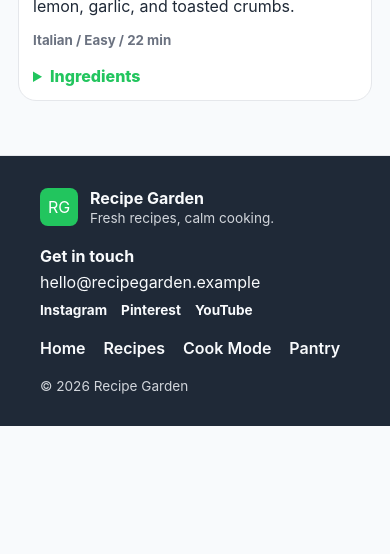
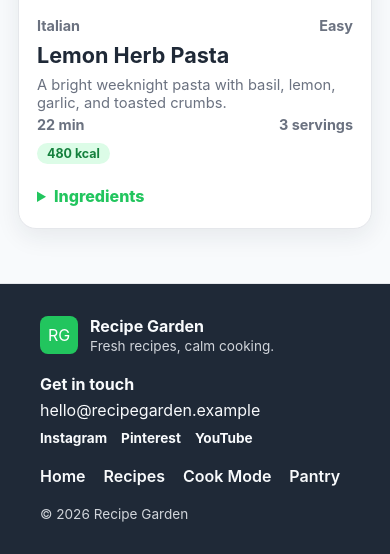
Before and after one commit to jeshmin-dot/Food-recipes, a Flask app: page /recipes in a window 390 px wide. Shown: the part 2070-2624 px from the top of the page. Before the commit the page ends 2496 px from the top, so only its background shows below. Run offline with Flask 3, Linux system fonts and the light colour scheme; data comes from the database, SQL or seed files in the repository; data that the repository does not hold is empty.

Commit message:
Add calorie field/filter, redesign recipe cards and browse page, add ingredient checklist and share button, fix PDF and test-isolation bugs

```diff
--- a/app/database.py
+++ b/app/database.py
@@ -34,6 +34,7 @@ def seed_recipes():
             ingredients="spaghetti\nlemon zest\nbasil\ngarlic\nolive oil\nparmesan\nbreadcrumbs",
             steps="Boil pasta until just tender.\nToast crumbs with garlic and oil.\nToss pasta with lemon, basil, and parmesan.\nFinish with crumbs and black pepper.",
             nutrition="480 kcal, 16g protein, 62g carbs",
+            calories=480,
         ),
         Recipe(
             title="Miso Maple Bowls",
@@ -46,6 +47,7 @@ def seed_recipes():
             ingredients="rice\ntofu\nmiso paste\nmaple syrup\nbroccoli\ncarrots\nsesame seeds",
             steps="Cook rice and keep warm.\nRoast vegetables and tofu until golden.\nWhisk miso, maple, soy sauce, and lime.\nSpoon glaze over bowls and scatter sesame seeds.",
             nutrition="540 kcal, 22g protein, 70g carbs",
+            calories=540,
         ),
         Recipe(
             title="Coconut Chickpea Stew",
@@ -58,6 +60,7 @@ def seed_recipes():
             ingredients="chickpeas\ncoconut milk\ntomatoes\nginger\nspinach\nonion\nchili flakes",
             steps="Soften onion with ginger and chili.\nAdd tomatoes, chickpeas, and coconut milk.\nSimmer until thick.\nFold in spinach and serve with rice or flatbread.",
             nutrition="390 kcal, 12g protein, 45g carbs",
+            calories=390,
         ),
     ]
     db.session.add_all(recipes)
--- a/app/static/css/style.css
+++ b/app/static/css/style.css
@@ -119,7 +119,7 @@ p {
 
 h1 {
   margin: 0;
-  font-size: clamp(1.75rem, 4vw, 2.5rem);
+  font-size: clamp(3rem, 9vw, 7.5rem);
   line-height: 0.92;
   letter-spacing: 0;
 }
@@ -142,7 +142,7 @@ h1 {
   min-height: 44px;
   align-items: center;
   justify-content: center;
-  padding: 0 18px;
+  padding: 0 18px; line-height: 1.2;
   border: 1px solid var(--ink);
   border-radius: 8px;
   cursor: pointer;
@@ -804,6 +804,7 @@ textarea:focus-visible {
 }
 .recipe-actions {
   display: flex;
+  flex-wrap: wrap;
   gap: 10px;
 }
 
@@ -918,7 +919,81 @@ input, textarea, select {
   border: none !important;
 }
 
-.hero h1 {
-  font-size: clamp(3rem, 9vw, 7.5rem);
-  line-height: 0.92;
+/* Rating / calorie badges on recipe cards */
+.badge-row {
+  display: flex;
+  flex-wrap: wrap;
+  gap: 8px;
+  margin-top: 10px;
 }
+.badge {
+  display: inline-flex;
+  align-items: center;
+  gap: 4px;
+  padding: 3px 10px;
+  border-radius: 999px;
+  font-size: 0.78rem;
+  font-weight: 700;
+}
+.badge-rating {
+  background: #FEF3C7;
+  color: #92400E;
+}
+.badge-calories {
+  background: #DCFCE7;
+  color: #15803D;
+}
+
+/* Keep card description to two lines so cards in the same row stay level */
+.card-description {
+  color: var(--muted);
+  font-size: 0.92rem;
+  margin: 4px 0;
+  display: -webkit-box;
+  -webkit-line-clamp: 2;
+  -webkit-box-orient: vertical;
+  overflow: hidden;
+}
+
+.card-ingredients {
+  padding: 0 18px 18px;
+  color: var(--muted);
+}
+.card-ingredients summary {
+  padding: 4px 0;
+}
+
+/* Ingredient checklist on the recipe detail page */
+.ingredient-checklist {
+  display: grid;
+  gap: 10px;
+  padding: 0;
+  list-style: none;
+}
+.ingredient-checklist li {
+  padding-bottom: 10px;
+  border-bottom: 1px solid var(--line);
+}
+.ingredient-checklist label {
+  display: flex;
+  align-items: center;
+  gap: 10px;
+  cursor: pointer;
+  color: var(--ink);
+  font-weight: 400;
+}
+.ingredient-checklist input[type="checkbox"] {
+  width: 18px;
+  height: 18px;
+  min-height: 0;
+  flex-shrink: 0;
+  padding: 0;
+  border: 1px solid var(--line);
+  border-radius: 4px;
+  background: var(--white);
+  accent-color: var(--leaf);
+}
+.ingredient-checklist li.checked span {
+  text-decoration: line-through;
+  color: var(--muted);
+}
--- a/app/templates/dashboard.html
+++ b/app/templates/dashboard.html
@@ -22,7 +22,10 @@
     </div>
     <label>Upload an image <input type="file" name="image_file" accept=".png,.jpg,.jpeg,.gif,.webp"></label>
     <label>...or paste an image URL <input name="image_url" placeholder="https://..."></label>
-    <label>Nutrition <input name="nutrition" placeholder="420 kcal, 18g protein"></label>
+    <div class="form-row">
+      <label>Nutrition <input name="nutrition" placeholder="420 kcal, 18g protein"></label>
+      <label>Calories (optional) <input type="number" name="calories" min="0" placeholder="420"></label>
+    </div>
     <label>Ingredients <textarea name="ingredients" required placeholder="One ingredient per line"></textarea></label>
     <label>Steps <textarea name="steps" required placeholder="One step per line"></textarea></label>
     <button class="btn primary" type="submit">Save recipe</button>
--- a/app/templates/edit_recipe.html
+++ b/app/templates/edit_recipe.html
@@ -29,7 +29,10 @@
     <p>Current image: <img src="{{ recipe.image_url }}" alt="{{ recipe.title }}" style="max-width:120px;border-radius:8px;"></p>
     <label>Upload a new image (optional) <input type="file" name="image_file" accept=".png,.jpg,.jpeg,.gif,.webp"></label>
     <label>...or paste a new image URL <input name="image_url" placeholder="Leave blank to keep current image"></label>
-    <label>Nutrition <input name="nutrition" value="{{ recipe.nutrition or '' }}" placeholder="420 kcal, 18g protein"></label>
+    <div class="form-row">
+      <label>Nutrition <input name="nutrition" value="{{ recipe.nutrition or '' }}" placeholder="420 kcal, 18g protein"></label>
+      <label>Calories (optional) <input type="number" name="calories" min="0" value="{{ recipe.calories if recipe.calories is not none else '' }}" placeholder="420"></label>
+    </div>
     <label>Ingredients <textarea name="ingredients" required>{{ recipe.ingredients }}</textarea></label>
     <label>Steps <textarea name="steps" required>{{ recipe.steps }}</textarea></label>
     <button class="btn primary" type="submit">Save changes</button>
--- a/app/templates/partials/recipe_table.html
+++ b/app/templates/partials/recipe_table.html
@@ -1,15 +1,38 @@
-<div class="recipe-table">
+<div class="recipe-grid">
   {% for recipe in recipes %}
-    <article class="recipe-row">
+    <article class="recipe-card">
+      {% if current_user %}
+        <form method="post" action="{{ url_for('recipes.toggle_favorite', recipe_id=recipe.id) }}" class="bookmark-form">
+          <input type="hidden" name="csrf_token" value="{{ csrf_token() }}">
+          <button type="submit" class="bookmark-btn {{ 'active' if favorite_ids and recipe.id in favorite_ids }}" aria-label="Toggle favorite">
+            {{ ('&#9733;' if favorite_ids and recipe.id in favorite_ids else '&#9734;') | safe }}
+          </button>
+        </form>
+      {% endif %}
       <a href="{{ url_for('recipes.recipe_detail', recipe_id=recipe.id) }}">
         <img src="{{ recipe.image_url }}" alt="{{ recipe.title }}">
+        <div class="recipe-body">
+          <div class="meta">
+            <span>{{ recipe.cuisine }}</span>
+            <span>{{ recipe.difficulty }}</span>
+          </div>
+          <h3>{{ recipe.title }}</h3>
+          <p class="card-description">{{ recipe.description }}</p>
+          <div class="stats">
+            <span>{{ recipe.minutes }} min</span>
+            <span>{{ recipe.servings }} servings</span>
+          </div>
+          <div class="badge-row">
+            {% if recipe.average_rating %}
+              <span class="badge badge-rating">&#9733; {{ recipe.average_rating }}</span>
+            {% endif %}
+            {% if recipe.calories %}
+              <span class="badge badge-calories">{{ recipe.calories }} kcal</span>
+            {% endif %}
+          </div>
+        </div>
       </a>
-      <div>
-        <h2><a href="{{ url_for('recipes.recipe_detail', recipe_id=recipe.id) }}">{{ recipe.title }}</a></h2>
-        <p>{{ recipe.description }}</p>
-        <small>{{ recipe.cuisine }} / {{ recipe.difficulty }} / {{ recipe.minutes }} min</small>
-      </div>
-      <details>
+      <details class="card-ingredients">
         <summary>Ingredients</summary>
         <ul>
           {% for ingredient in recipe.ingredients.split("\n") %}
@@ -17,14 +40,6 @@
           {% endfor %}
         </ul>
       </details>
-      {% if current_user %}
-        <form method="post" action="{{ url_for('recipes.toggle_favorite', recipe_id=recipe.id) }}" class="bookmark-form-inline">
-          <input type="hidden" name="csrf_token" value="{{ csrf_token() }}">
-          <button type="submit" class="bookmark-btn {{ 'active' if favorite_ids and recipe.id in favorite_ids }}" aria-label="Toggle favorite">
-            {{ ('&#9733;' if favorite_ids and recipe.id in favorite_ids else '&#9734;') | safe }}
-          </button>
-        </form>
-      {% endif %}
     </article>
   {% else %}
     <div class="empty-state-card">
--- a/app/templates/recipes.html
+++ b/app/templates/recipes.html
@@ -10,6 +10,7 @@
     <input type="hidden" name="cuisine" value="{{ cuisine }}">
     <input type="hidden" name="difficulty" value="{{ difficulty }}">
     <input type="hidden" name="time" value="{{ time_bucket }}">
+    <input type="hidden" name="calories" value="{{ calorie_bucket }}">
     <input name="q" value="{{ query }}" placeholder="Search pasta, rice, ginger...">
     <input name="ingredient" value="{{ ingredient }}" placeholder="Filter by ingredient, e.g. garlic">
     <select name="sort" onchange="this.form.submit()">
@@ -21,22 +22,28 @@
   </form>
 </section>
 <div class="filter-bar">
-  <a class="filter-chip {{ 'active' if not cuisine }}" href="{{ url_for('recipes.recipes', q=query, difficulty=difficulty, time=time_bucket, sort=sort, ingredient=ingredient) }}">All cuisines</a>
+  <a class="filter-chip {{ 'active' if not cuisine }}" href="{{ url_for('recipes.recipes', q=query, difficulty=difficulty, time=time_bucket, calories=calorie_bucket, sort=sort, ingredient=ingredient) }}">All cuisines</a>
   {% for c in all_cuisines %}
-    <a class="filter-chip {{ 'active' if cuisine == c }}" href="{{ url_for('recipes.recipes', q=query, cuisine=c, difficulty=difficulty, time=time_bucket, sort=sort, ingredient=ingredient) }}">{{ c }}</a>
+    <a class="filter-chip {{ 'active' if cuisine == c }}" href="{{ url_for('recipes.recipes', q=query, cuisine=c, difficulty=difficulty, time=time_bucket, calories=calorie_bucket, sort=sort, ingredient=ingredient) }}">{{ c }}</a>
   {% endfor %}
 </div>
 <div class="filter-bar">
-  <a class="filter-chip {{ 'active' if not difficulty }}" href="{{ url_for('recipes.recipes', q=query, cuisine=cuisine, time=time_bucket, sort=sort, ingredient=ingredient) }}">All difficulties</a>
+  <a class="filter-chip {{ 'active' if not difficulty }}" href="{{ url_for('recipes.recipes', q=query, cuisine=cuisine, time=time_bucket, calories=calorie_bucket, sort=sort, ingredient=ingredient) }}">All difficulties</a>
   {% for d in all_difficulties %}
-    <a class="filter-chip {{ 'active' if difficulty == d }}" href="{{ url_for('recipes.recipes', q=query, cuisine=cuisine, difficulty=d, time=time_bucket, sort=sort, ingredient=ingredient) }}">{{ d }}</a>
+    <a class="filter-chip {{ 'active' if difficulty == d }}" href="{{ url_for('recipes.recipes', q=query, cuisine=cuisine, difficulty=d, time=time_bucket, calories=calorie_bucket, sort=sort, ingredient=ingredient) }}">{{ d }}</a>
   {% endfor %}
 </div>
 <div class="filter-bar">
-  <a class="filter-chip {{ 'active' if not time_bucket }}" href="{{ url_for('recipes.recipes', q=query, cuisine=cuisine, difficulty=difficulty, sort=sort, ingredient=ingredient) }}">Any time</a>
-  <a class="filter-chip {{ 'active' if time_bucket == 'under20' }}" href="{{ url_for('recipes.recipes', q=query, cuisine=cuisine, difficulty=difficulty, time='under20', sort=sort, ingredient=ingredient) }}">Under 20 min</a>
-  <a class="filter-chip {{ 'active' if time_bucket == '20to40' }}" href="{{ url_for('recipes.recipes', q=query, cuisine=cuisine, difficulty=difficulty, time='20to40', sort=sort, ingredient=ingredient) }}">20-40 min</a>
-  <a class="filter-chip {{ 'active' if time_bucket == 'over40' }}" href="{{ url_for('recipes.recipes', q=query, cuisine=cuisine, difficulty=difficulty, time='over40', sort=sort, ingredient=ingredient) }}">40+ min</a>
+  <a class="filter-chip {{ 'active' if not time_bucket }}" href="{{ url_for('recipes.recipes', q=query, cuisine=cuisine, difficulty=difficulty, calories=calorie_bucket, sort=sort, ingredient=ingredient) }}">Any time</a>
+  <a class="filter-chip {{ 'active' if time_bucket == 'under20' }}" href="{{ url_for('recipes.recipes', q=query, cuisine=cuisine, difficulty=difficulty, time='under20', calories=calorie_bucket, sort=sort, ingredient=ingredient) }}">Under 20 min</a>
+  <a class="filter-chip {{ 'active' if time_bucket == '20to40' }}" href="{{ url_for('recipes.recipes', q=query, cuisine=cuisine, difficulty=difficulty, time='20to40', calories=calorie_bucket, sort=sort, ingredient=ingredient) }}">20-40 min</a>
+  <a class="filter-chip {{ 'active' if time_bucket == 'over40' }}" href="{{ url_for('recipes.recipes', q=query, cuisine=cuisine, difficulty=difficulty, time='over40', calories=calorie_bucket, sort=sort, ingredient=ingredient) }}">40+ min</a>
+</div>
+<div class="filter-bar">
+  <a class="filter-chip {{ 'active' if not calorie_bucket }}" href="{{ url_for('recipes.recipes', q=query, cuisine=cuisine, difficulty=difficulty, time=time_bucket, sort=sort, ingredient=ingredient) }}">Any calories</a>
+  <a class="filter-chip {{ 'active' if calorie_bucket == 'under300' }}" href="{{ url_for('recipes.recipes', q=query, cuisine=cuisine, difficulty=difficulty, time=time_bucket, calories='under300', sort=sort, ingredient=ingredient) }}">Under 300 kcal</a>
+  <a class="filter-chip {{ 'active' if calorie_bucket == '300to600' }}" href="{{ url_for('recipes.recipes', q=query, cuisine=cuisine, difficulty=difficulty, time=time_bucket, calories='300to600', sort=sort, ingredient=ingredient) }}">300-600 kcal</a>
+  <a class="filter-chip {{ 'active' if calorie_bucket == 'over600' }}" href="{{ url_for('recipes.recipes', q=query, cuisine=cuisine, difficulty=difficulty, time=time_bucket, calories='over600', sort=sort, ingredient=ingredient) }}">600+ kcal</a>
 </div>
 <section class="section">
   {% include "partials/recipe_table.html" %}
```
Also changed, not shown: app/__init__.py (+9 -1 lines), app/blueprints/recipes.py (+14 -3 lines), app/models.py (+11 -0 lines), app/services.py (+19 -5 lines), app/static/js/app.js (+46 -0 lines), app/templates/recipe_detail.html (+12 -3 lines), config.py (+13 -4 lines), migrate_calories.py (added, +17 -0 lines), tests/test_app.py (+84 -0 lines), README.md.
